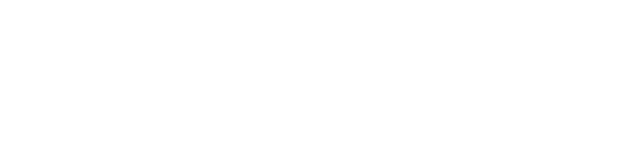
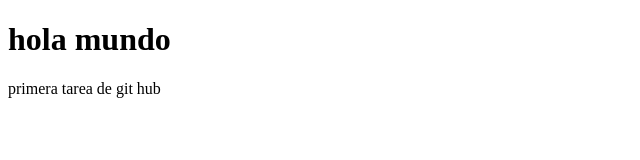
Before and after one commit to german2608/primer-proyecto, a plain HTML site: page index.html in a window 1280 px wide. Shown: the whole page, without its empty margins (0-640 px from the left). Drawn offline with Linux system fonts and the light colour scheme.

Commit message:
agregando contenido

```diff
--- a/index.html
+++ b/index.html
@@ -6,6 +6,7 @@
 	<title>hola mundo</title>
 </head>
 <body>
-
+	<h1>hola mundo</h1>
+       <p>primera tarea de git hub</p>
 </body>
 </html>
```
